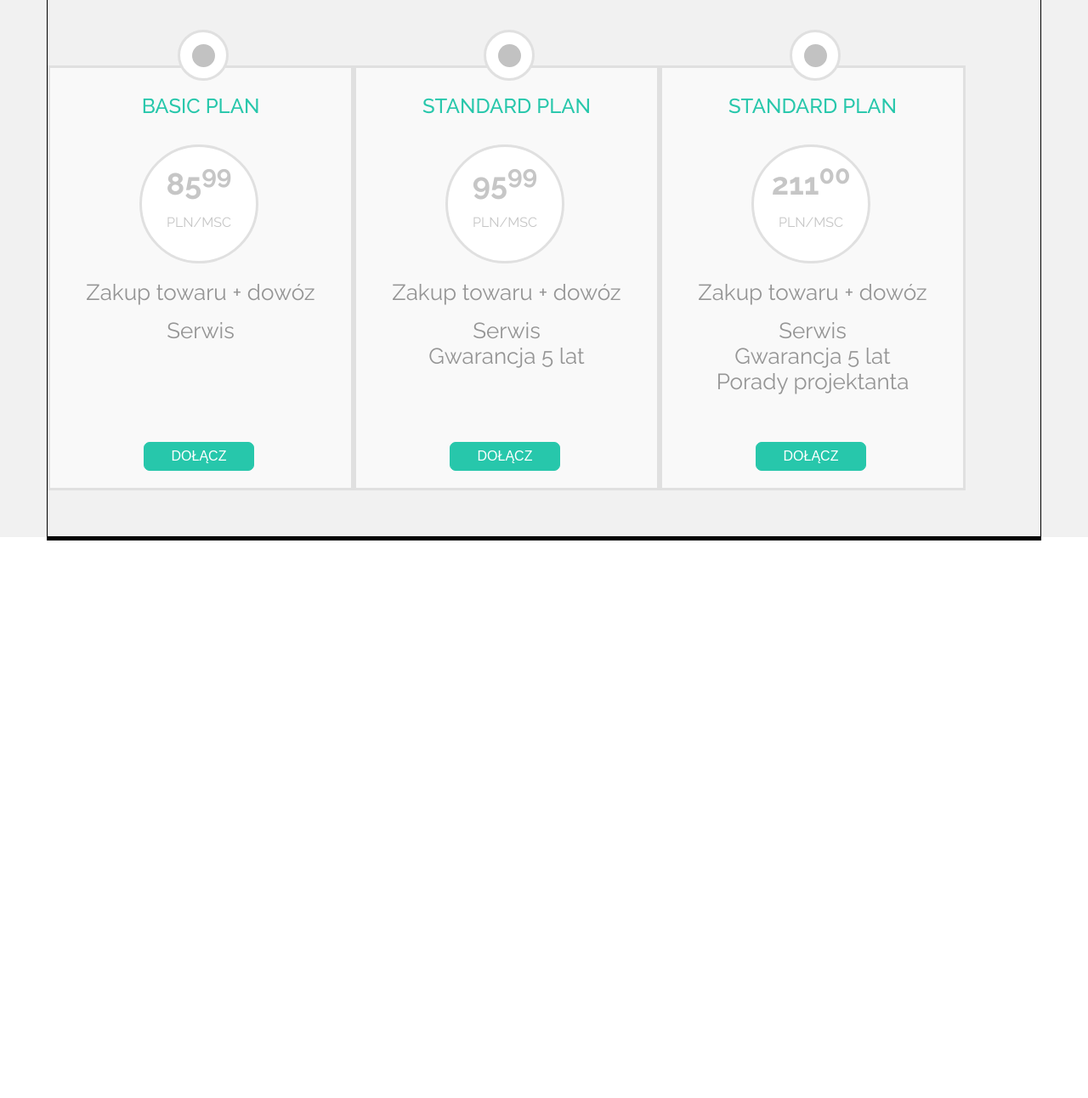
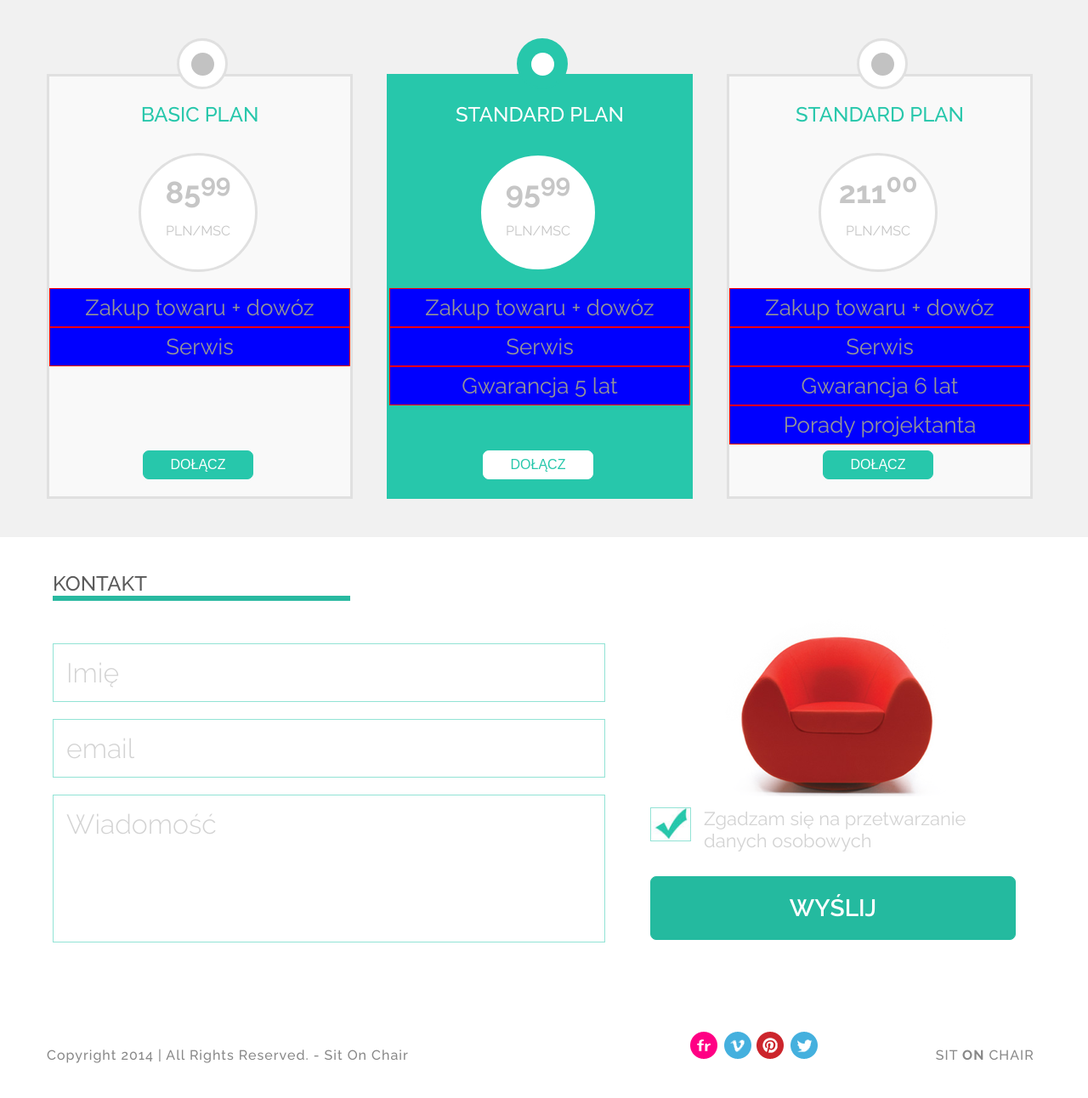
Before and after one commit to KKRubaj/Sit_on_Chair, a plain HTML site: page index.html in a window 1280 px wide. Shown: the part 828-2120 px from the top of the page at 85% size. Before the commit the page ends 1485 px from the top, so only its background shows below. Drawn offline with Linux system fonts and the light colour scheme.

Commit message:
prawie skończony

```diff
--- a/css/style.css
+++ b/css/style.css
@@ -91,7 +91,7 @@ header {
 .main-width {
   max-width: 1170px;
   margin: 0 auto;
-  border: 1px solid black;
+
 }
 
 .logo {
@@ -138,16 +138,16 @@ span {
 }
 .arrow-left, .arrow-right {
   color: rgb(39,199,171);
-  font-size: 60px;
+  font-size: 80px;
   text-align: center;
   vertical-align: middle;
-  line-height: 6;
+  line-height: 4;
   padding: 0 5px;
 
 }
 
 .arrow-right {
-  margin-left: 100px;
+  margin-left: 110px;
 }
 
 .slider-image {
@@ -159,7 +159,7 @@ span {
 }
 
 .slider-text {
-  width: 430px;
+  width: 450px;
   padding-top: 50px;
   float: left;
   position: relative;
@@ -180,8 +180,11 @@ span {
   width:230px;
   height: 50px;
   background-color: rgb(39,199,171);
-  font-size: 20px;
+  border: 1px solid rgb(39,199,171);
+  font-family: 'Raleway', Arial, sans-serif;
+  font-size: 22px;
   color: white;
+  font-weight: 500;
   text-transform: uppercase;
   border-radius: 10px;
   margin-top: 40px;
@@ -197,7 +200,7 @@ span {
 }
 
 .products {
-  width: 329px;
+  width: 349px;
   height: 225px;
   float: left;
   background-repeat: no-repeat;
@@ -208,7 +211,7 @@ span {
 
 .first-product {
   background-image: url("../images/box1_img.jpg");
-  margin-left: 50px;
+  margin-left: 20px;
 }
 
 .second-product {
@@ -227,8 +230,7 @@ span {
 .white-belt {
   width: 329px;
   height: 50px;
-  background-color: #ffffff;
-  opacity: 0.57;
+  background-color: rgba(255, 255, 255, 0.57);
   position: absolute;
   bottom: 20px;
 }
@@ -257,6 +259,7 @@ span {
 #price-list {
   height: 720px;
   background-color: #f1f1f1;
+  padding-top: 10px;
 }
 
 #price-list .main-width {
@@ -266,9 +269,9 @@ span {
 #price-list h2 {
   text-transform: uppercase;
   color: #5a5a5a;
-  font-weight: 400;
+  font-weight: 500;
   margin-top: 40px;
-  border-bottom: 5px solid rgb(39,199,171);
+  border-bottom: 6px solid #29b9a0;
   width: 350px;
 }
 
@@ -345,14 +348,19 @@ span {
   text-align: center;
 
 }
-.item1 {
-  padding-top: 190px;
+ .item1 {
+  margin-top: 190px;
+  padding: 7px 0;
+  border: 1px solid red;
+  background-color: blue;
+
 /*  background-color: #e4e4e4; */
 
 }
-.item2 {
-  padding-top: 15px;
-  /*background-color: #f1f1f1; */
+.item2, .item3, .item4 {
+  padding: 7px 0;
+  border: 1px solid red;
+  background-color: blue;
 }
 
 .offer-button {
@@ -369,3 +377,205 @@ span {
   left: 110px;
   bottom: 20px;
 }
+/* STANDARD PLAN*/
+
+.standard-plan {
+  width: 360px;
+  height: 500px;
+  margin-top: 90px 45px 80px 45px;
+  margin-left: 40px;
+  margin-right: 40px;
+  border: 3px solid rgb(39,199,171);
+  background-color: rgb(39,199,171);
+  position: relative;
+  float: left;
+}
+
+.standard-plan .circle {
+	width: 60px;
+	height: 60px;
+	border: 3px solid rgb(39,199,171);
+	border-radius: 50%;
+	position: absolute;
+	top: -45px;
+	left: 150px;
+	background: rgb(39,199,171);
+}
+
+.standard-plan .dot {
+	width: 50%;
+	height: 50%;
+	border-radius: 50%;
+	background: #ffffff;
+	position: absolute;
+	top: 14px;
+	left: 14px;
+}
+
+.standard-plan .content h3 {
+  text-transform: uppercase;
+  color: #ffffff;
+  font-size: 24px;
+  font-weight: 500;
+  text-align: center;
+  margin-top: 30px;
+}
+
+.standard-plan .offer-price {
+  width: 140px;
+	height: 140px;
+	border: 3px solid rgb(39,199,171);
+	border-radius: 50%;
+	position: absolute;
+	top: 90px;
+	left: 105px;
+	background: #ffffff;
+}
+
+
+.standard-plan .offer-button {
+  text-transform: uppercase;
+  background-color: #ffffff;
+  border: 1px solid #ffffff;
+  color: rgb(39,199,171);
+  font-size: 16px;
+  font-weight: 300;
+  width: 130px;
+  border-radius: 7px;
+  padding: 7px 0;
+  position: absolute;
+  left: 110px;
+  bottom: 20px;
+}
+
+#contact {
+  height: 560px;
+  background-color: #ffffff;
+}
+#contact .main-width {
+  height: 560px;
+}
+
+#contact h2 {
+  text-transform: uppercase;
+  color: #5a5a5a;
+  font-weight: 500;
+  margin: 40px 0 50px 7px;
+  border-bottom: 6px solid #29b9a0;
+  width: 350px;
+}
+#contact .contact-form {
+  width: 650px;
+  float: left;
+
+}
+
+.contact-form input {
+  width: 650px;
+  font-family: 'Raleway', sans-serif;
+  font-weight: 300;
+  font-size: 32px;
+  color: lightgrey;
+  padding: 15px 0 15px 15px;
+  margin: 0 0 20px 7px;
+  border: 1px solid rgba(39,199,171, 0.5);
+
+}
+
+.contact-form .big-input {
+  padding-bottom: 120px;
+}
+
+::-webkit-input-placeholder { /* Chrome */
+  color: lightgrey;
+}
+:-ms-input-placeholder { /* IE 10+ */
+  color: lightgrey;
+}
+::-moz-placeholder { /* Firefox 19+ */
+  color: lightgrey;
+  opacity: 1;
+}
+:-moz-placeholder { /* Firefox 4 - 18 */
+  color: lightgrey;
+  opacity: 1;
+}
+
+#contact .contact-image {
+  width: 440px;
+  height: 380px;
+  margin-left: 60px;
+  float: left;
+  background-image: url('../images/red_chair.png');
+  background-repeat: no-repeat;
+  background-position: top;
+  margin-top: -30px;
+  position: relative;
+}
+
+.form-ok {
+  position: absolute;
+  bottom: 105px;
+
+}
+
+.form-ok img {
+  border: 1px solid rgba(39,199,171, 0.5);
+  float: left;
+  margin-right: 15px;
+}
+
+.form-ok p {
+
+  font-size: 22px;
+  color: lightgrey;
+  float: left;
+}
+
+.contact-image button {
+  width: 430px;
+  background-color: #24ba9f;
+  border-radius: 7px;
+  border: 1px solid #24ba9f;
+  position: absolute;
+  bottom: 1px;
+  font-family: 'Raleway', Arial, sans-serif;
+  font-size: 28px;
+  font-weight: 600;
+  text-transform: uppercase;
+  color: #ffffff;
+  padding: 20px 60px;
+
+}
+
+footer {
+  height: 60px;
+  background-color: #ffffff;
+}
+
+footer .main-width {
+  height: 60px;
+}
+
+footer p {
+  color: #888888;
+  font-weight: 500;
+  letter-spacing: 1px;
+  display: inline;
+  float: left;
+}
+
+footer .icons {
+  width: 520px;
+  height: 60px;
+  float: left;
+  margin-left: 100px;
+  padding-left: 230px;
+  margin-top: -20px;
+}
+
+.footer-logo {
+  float: right;
+  font-size: 40px;
+
+}
--- a/index.html
+++ b/index.html
@@ -81,10 +81,12 @@
               <p>85<sup class="price">99</sup></p>
               <p>PLN/MSC</p>
             </div>
-            <ul>
-              <li class="item1">Zakup towaru + dowóz</li>
-              <li class="item2">Serwis</li>
-            </ul>
+
+              <ul>
+                <li class="item1">Zakup towaru + dowóz</li>
+                <li class="item2">Serwis</li>
+              </ul>
+
             <button class="offer-button"type="button">dołącz</button>
           </div>
           <div class="circle">
@@ -121,7 +123,7 @@
             <ul>
               <li class="item1">Zakup towaru + dowóz</li>
               <li class="item2">Serwis</li>
-              <li class="item3">Gwarancja 5 lat</li>
+              <li class="item3">Gwarancja 6 lat</li>
               <li class="item4">Porady projektanta</li>
             </ul>
             <button class="offer-button"type="button">dołącz</button>
@@ -130,17 +132,46 @@
               <div class="dot"></div>
           </div>
         </div>
+      </div>
+    </section>
+
+    <section id="contact">
+      <div class="main-width">
+        <h2>Kontakt</h2>
+        <div class="contact-form">
+          <input type="text" placeholder="Imię"><br>
+          <input type="text" placeholder="email"><br>
+          <input class="big-input" type="text" placeholder="Wiadomość">
+        </div>
+        <div class="contact-image">
+          <div class="form-ok">
+            <p>
+              <img src="images/form_ok.jpg" width="48" height="40">
+              Zgadzam się na przetwarzanie danych osobowych
+            </p>
+          </div>
+          <button type="button">Wyślij</button>
+        </div>
+      </div>
+    </section>
 
 
 
+    <footer>
+      <div class="main-width">
+        <p>Copyright 2014 | All Rights Reserved. - Sit On Chair</p>
+
+        <div class="icons">
+          <img src="images/flickr.png" alt="flickr">
+          <img src="images/vimeo.png" alt="vimeo">
+          <img src="images/pinterest.png" alt="pinterest">
+          <img src="images/twitter.png" alt="twitter">
+        </div>
+
+        <div class="fotter-logo">
+          <p>SIT <b>ON</b> CHAIR</p>
+        </div>
       </div>
-    </section>
-    <section></section>
-      <div class="main-width"></div>
-
-
-    <footer>
-      <div class="main-width"></div>
     </footer>
 
 </body>
```
